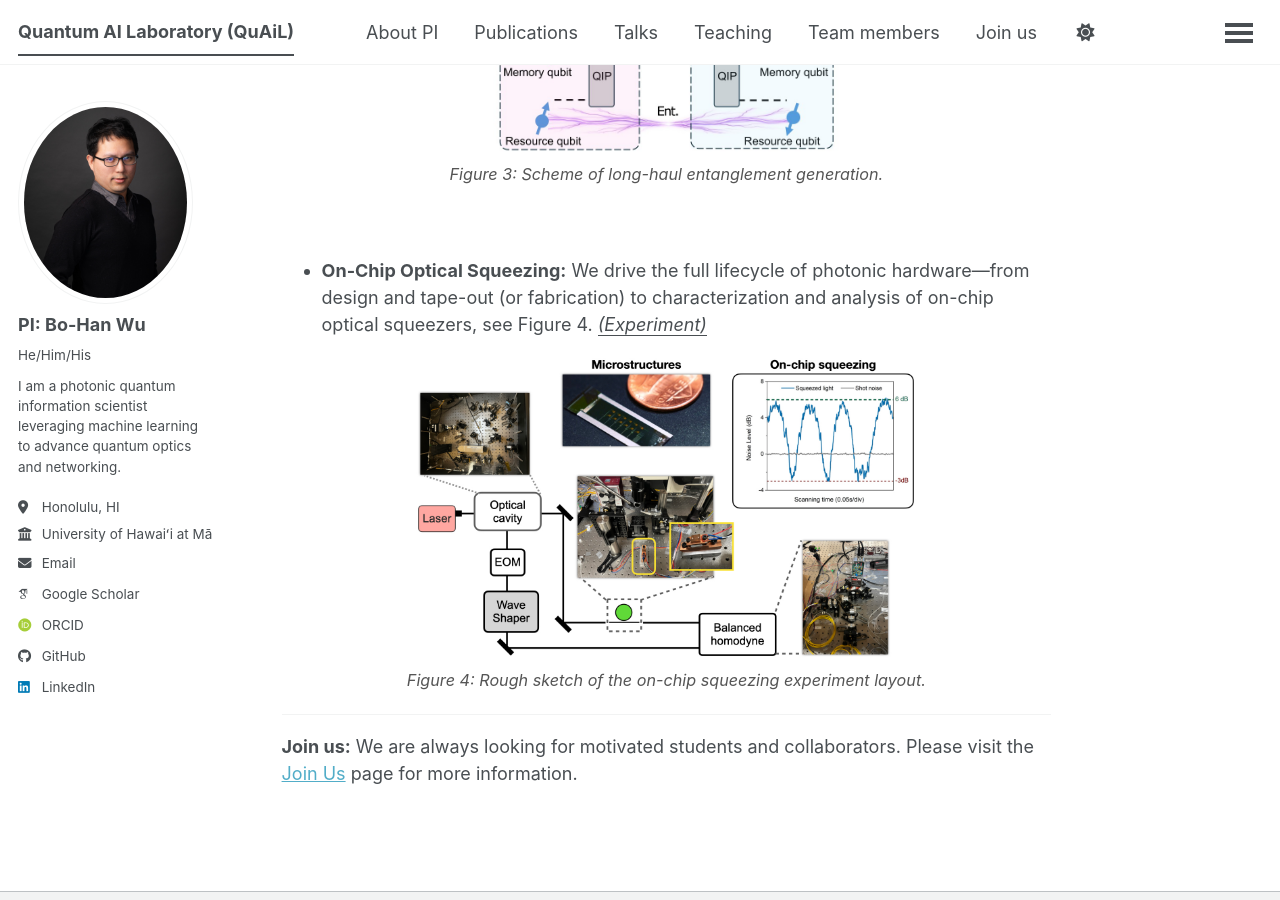
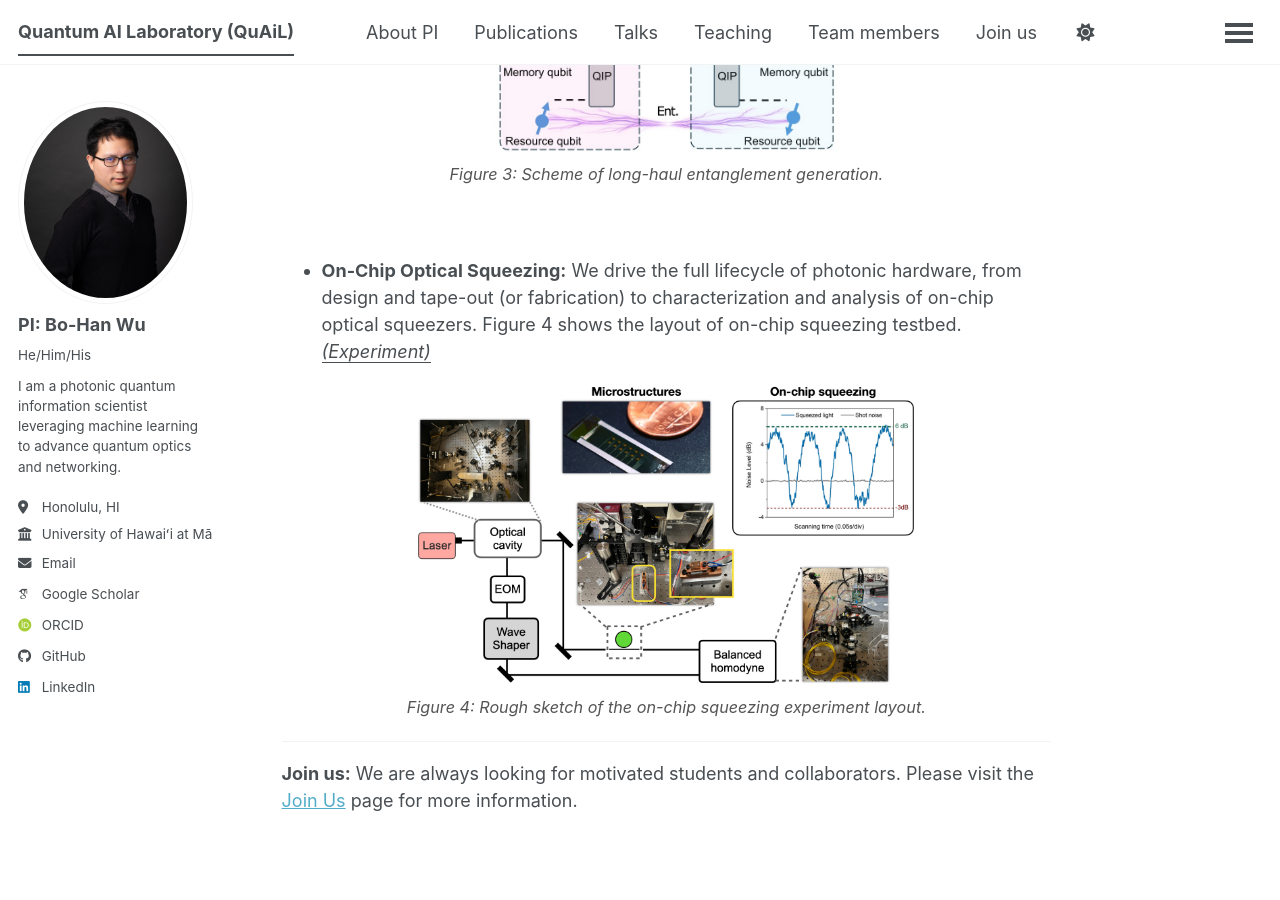
Before and after one commit to go705/go705.github.io, a Jekyll site: the page built from _pages/about.md, in a window 1280 px wide and 900 px high, scrolled down 1948 px. Built offline with Jekyll 4.4.1, drawn with Linux system fonts in a browser that asks for light colours; some web fonts are replaced; a script bundle is joined from its source files by our own code; library files that are not in the unit come from our copies.

Commit message:
Update about.md

```diff
--- a/_pages/about.md
+++ b/_pages/about.md
@@ -36,7 +36,7 @@ We specialize in four key research thrusts:
   </p>
 </div>
 
-* **On-Chip Optical Squeezing:** We drive the full lifecycle of photonic hardware—from design and tape-out (or fabrication) to characterization and analysis of on-chip optical squeezers, see Figure 4. *<u>(Experiment)</u>*
+* **On-Chip Optical Squeezing:** We drive the full lifecycle of photonic hardware, from design and tape-out (or fabrication) to characterization and analysis of on-chip optical squeezers. Figure 4 shows the layout of on-chip squeezing testbed. *<u>(Experiment)</u>*
 <div style="text-align: center; margin-top: 20px; margin-bottom: 20px;">
   <img src="{{ site.baseurl }}/assets/images/On_sqz.jpeg" alt="Featured Research Overview" style="width: 65%; border: none;">
   <p style="font-size: 0.9em; color: #555; font-style: italic; margin-top: 10px;">
```
